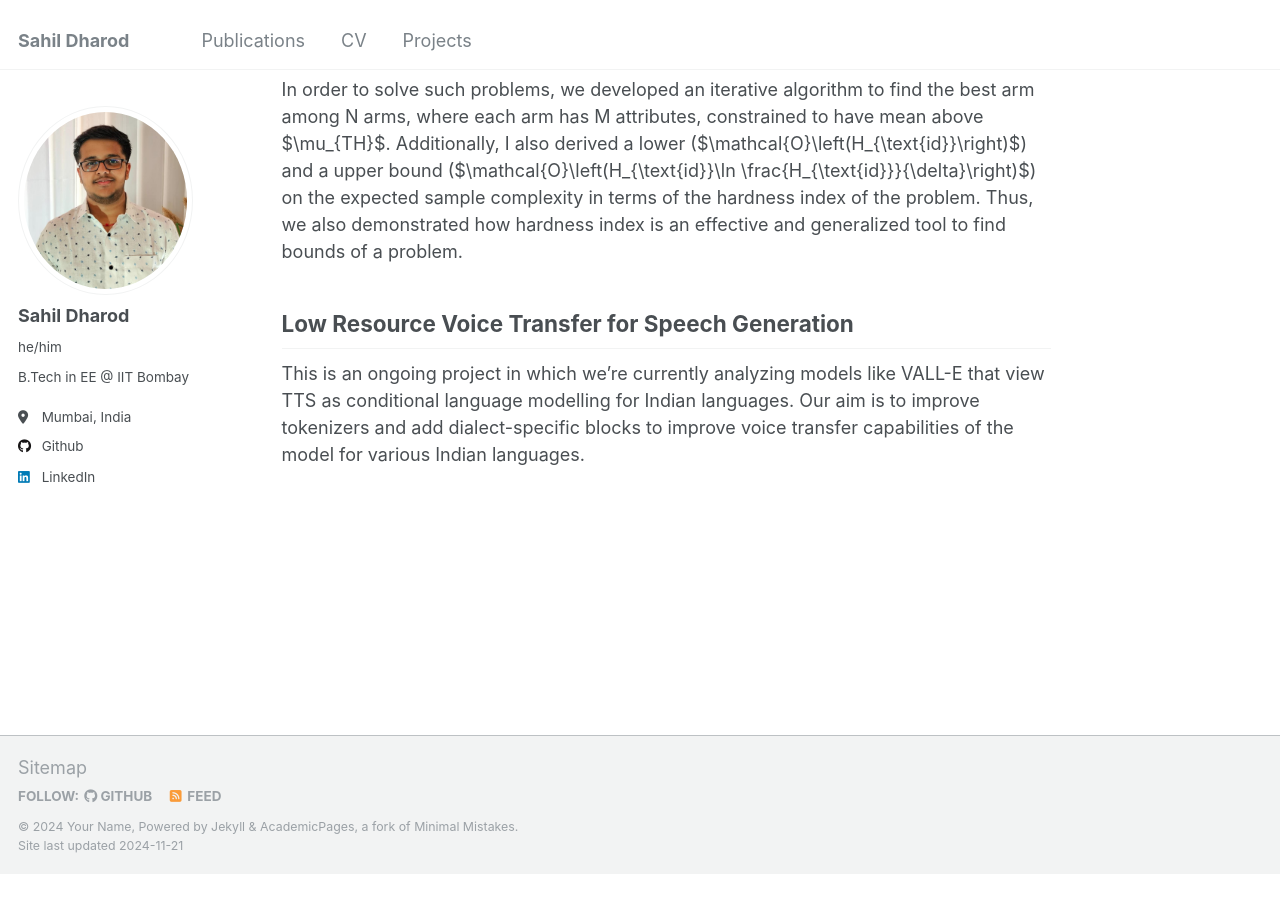
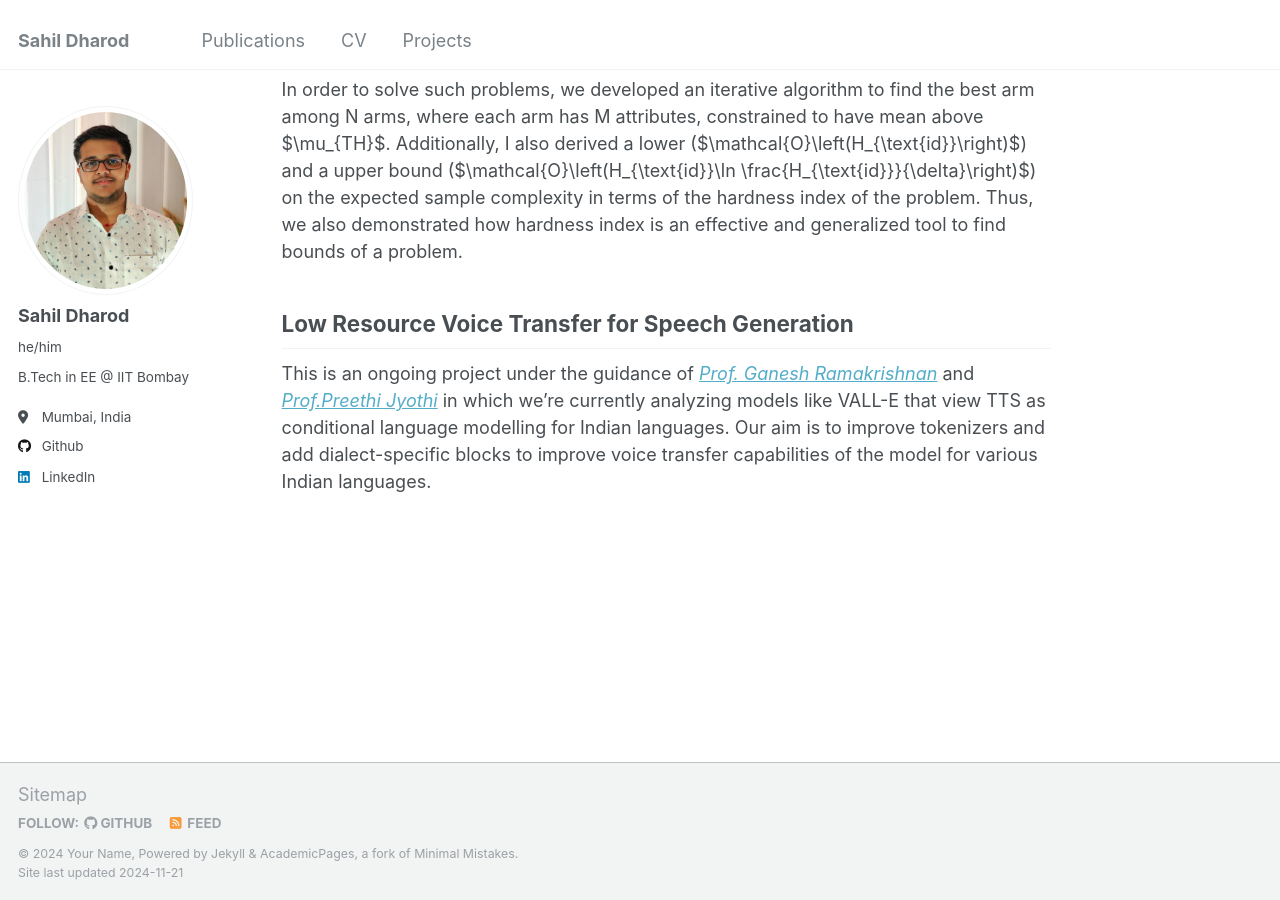
Before and after one commit to sahildharod/sahildharod.github.io, a Jekyll site: the page built from _pages/markdown.md, in a window 1280 px wide and 900 px high, scrolled down 896 px. Built offline with Jekyll 4.4.1, drawn with Linux system fonts in a browser that asks for light colours; before the commit the page ends 1769 px from its top, so only the background shows below that.

Commit message:
profs name

```diff
--- a/_pages/markdown.md
+++ b/_pages/markdown.md
@@ -25,4 +25,4 @@ In order to solve such problems, we developed an iterative algorithm to find the
 
 ## Low Resource Voice Transfer for Speech Generation
 
-This is an ongoing project in which we're currently analyzing models like VALL-E that view TTS as conditional language modelling for Indian languages. Our aim is to improve tokenizers and add dialect-specific blocks to improve voice transfer capabilities of the model for various Indian languages.
+This is an ongoing project under the guidance of *[Prof. Ganesh Ramakrishnan](https://www.cse.iitb.ac.in/~ganesh/)* and *[Prof.Preethi Jyothi](https://www.cse.iitb.ac.in/~pjyothi/)* in which we're currently analyzing models like VALL-E that view TTS as conditional language modelling for Indian languages. Our aim is to improve tokenizers and add dialect-specific blocks to improve voice transfer capabilities of the model for various Indian languages.
```
